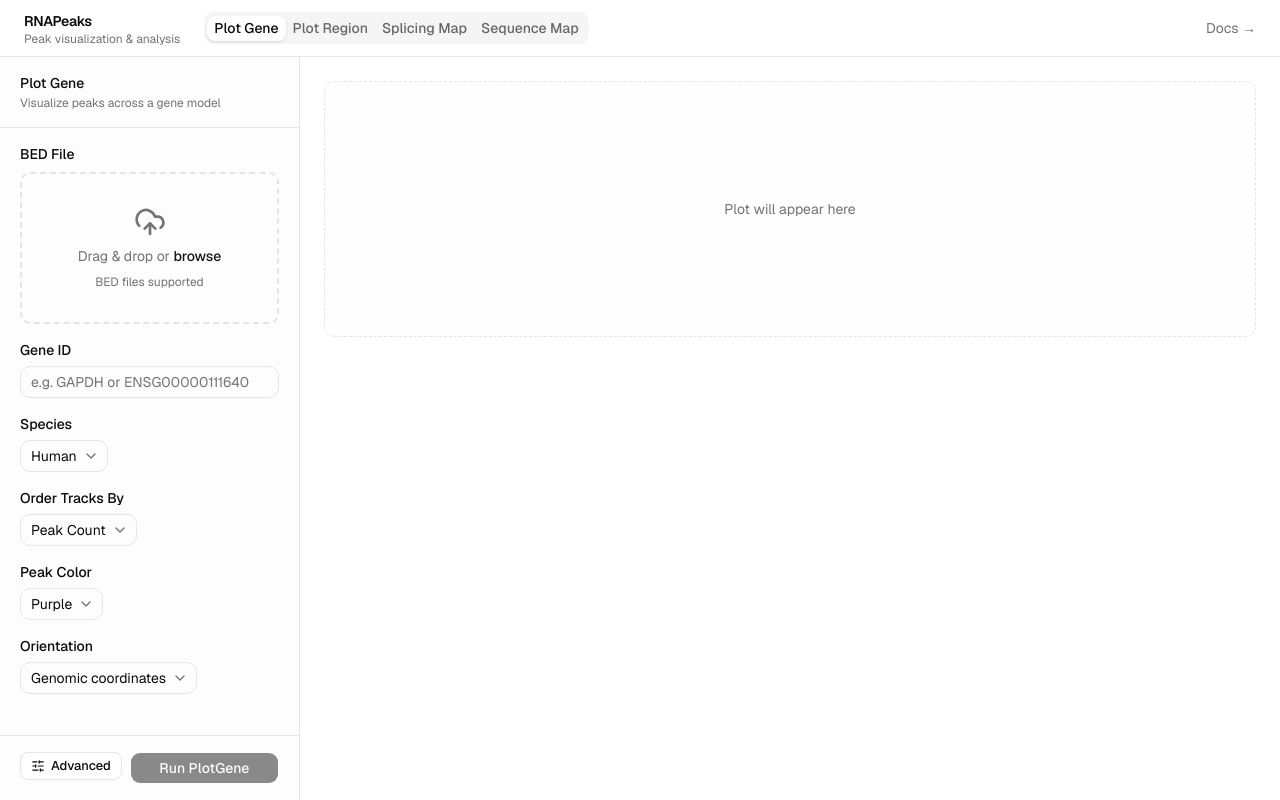
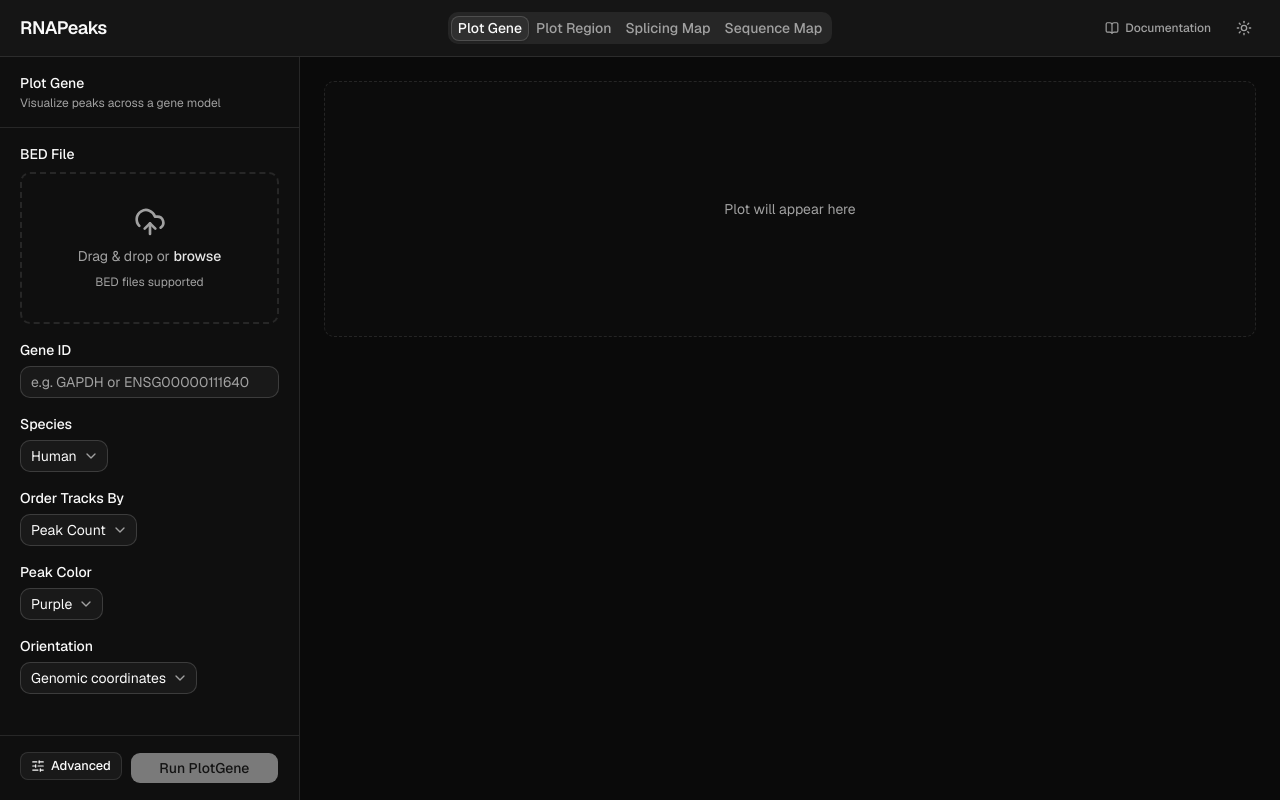
Before and after one commit to Krushna-B/RNAPeaks-Webapp, a Next.js app in the folder frontend/: page / in a window 1280 px wide. Built offline with nearby package versions, Linux system fonts and the light colour scheme.

Commit message:
Update Top Header

```diff
--- a/frontend/app/page.tsx
+++ b/frontend/app/page.tsx
@@ -5,6 +5,8 @@ import { PlotGeneTab } from "@/components/tabs/PlotGeneTab"
 import { PlotRegionTab } from "@/components/tabs/PlotRegionTab"
 import { SplicingMapTab } from "@/components/tabs/SplicingMapTab"
 import { SequenceMapTab } from "@/components/tabs/SequenceMapTab"
+import { ThemeToggle } from "@/components/theme-provider"
+import { BookOpen } from "lucide-react"
 
 export default function Home() {
   return (
@@ -12,15 +14,14 @@ export default function Home() {
       defaultValue="plot-gene"
       className="h-screen flex flex-col gap-0 bg-background"
     >
-      <header className="shrink-0 border-b bg-card">
-        <div className="flex items-center gap-6 h-14 px-6">
-          <div className="shrink-0">
-            <p className="text-sm font-semibold tracking-tight">RNAPeaks</p>
-            <p className="text-xs text-muted-foreground leading-none mt-0.5">
-              Peak visualization &amp; analysis
-            </p>
+      <header className="shrink-0 border-b bg-card/95 backdrop-blur-sm">
+        <div className="grid grid-cols-[1fr_auto_1fr] items-center h-14 px-5 gap-4">
+          {/* Left: branding */}
+          <div className="flex items-center">
+            <span className="text-lg font-semibold tracking-tight">RNAPeaks</span>
           </div>
 
+          {/* Center: tabs */}
           <TabsList className="h-9">
             <TabsTrigger value="plot-gene">Plot Gene</TabsTrigger>
             <TabsTrigger value="plot-region">Plot Region</TabsTrigger>
@@ -28,14 +29,19 @@ export default function Home() {
             <TabsTrigger value="sequence-map">Sequence Map</TabsTrigger>
           </TabsList>
 
+          {/* Right: docs + theme toggle */}
+          <div className="flex items-center justify-end gap-1">
             <a
               href="https://github.com/Krushna-B/RNAPeaks"
               target="_blank"
               rel="noopener noreferrer"
-            className="ml-auto text-sm text-muted-foreground transition-colors hover:text-foreground"
+              className="flex items-center gap-1.5 rounded-md px-3 h-8 text-xs font-medium text-muted-foreground border border-transparent transition-colors hover:border-border hover:bg-accent hover:text-foreground"
             >
-            Docs →
+              <BookOpen className="h-3.5 w-3.5" />
+              Documentation
             </a>
+            <ThemeToggle />
+          </div>
         </div>
       </header>
 
--- a/frontend/components/theme-provider.tsx
+++ b/frontend/components/theme-provider.tsx
@@ -2,6 +2,7 @@
 
 import * as React from "react"
 import { ThemeProvider as NextThemesProvider, useTheme } from "next-themes"
+import { Moon, Sun } from "lucide-react"
 
 function ThemeProvider({
   children,
@@ -10,8 +11,8 @@ function ThemeProvider({
   return (
     <NextThemesProvider
       attribute="class"
-      defaultTheme="system"
-      enableSystem
+      defaultTheme="dark"
+      enableSystem={false}
       disableTransitionOnChange
       {...props}
     >
@@ -68,4 +69,27 @@ function ThemeHotkey() {
   return null
 }
 
-export { ThemeProvider }
+function ThemeToggle() {
+  const { resolvedTheme, setTheme } = useTheme()
+  const [mounted, setMounted] = React.useState(false)
+
+  React.useEffect(() => setMounted(true), [])
+
+  if (!mounted) return <div className="h-8 w-8" />
+
+  return (
+    <button
+      onClick={() => setTheme(resolvedTheme === "dark" ? "light" : "dark")}
+      className="flex h-8 w-8 items-center justify-center rounded-md text-muted-foreground transition-colors hover:bg-accent hover:text-foreground"
+      aria-label="Toggle theme"
+    >
+      {resolvedTheme === "dark" ? (
+        <Sun className="h-4 w-4" />
+      ) : (
+        <Moon className="h-4 w-4" />
+      )}
+    </button>
+  )
+}
+
+export { ThemeProvider, ThemeToggle }
```
Lines whose indentation alone changed are shown as unchanged.
